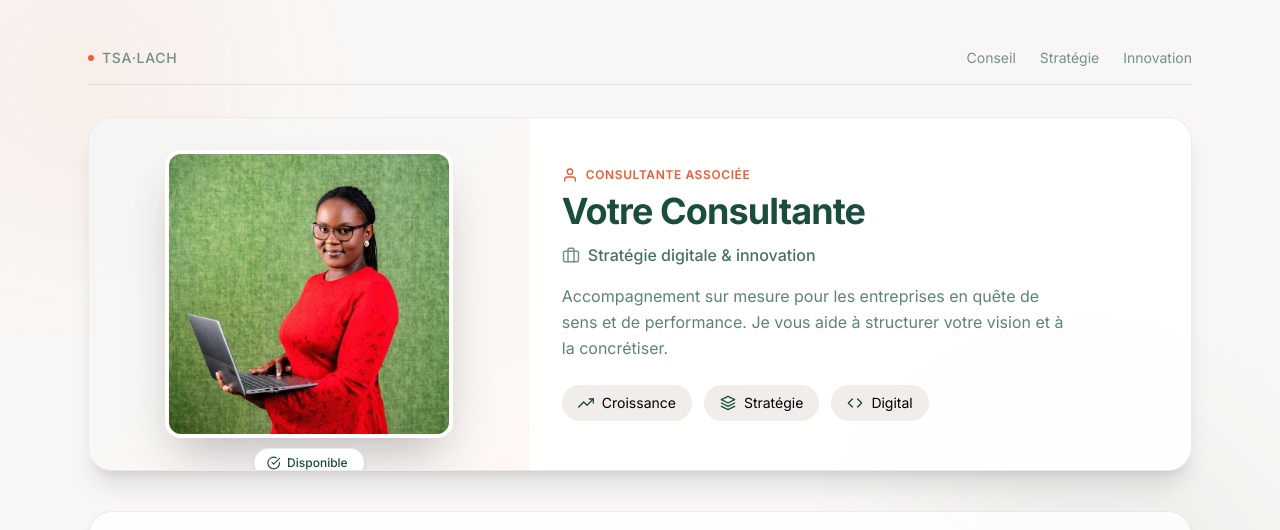
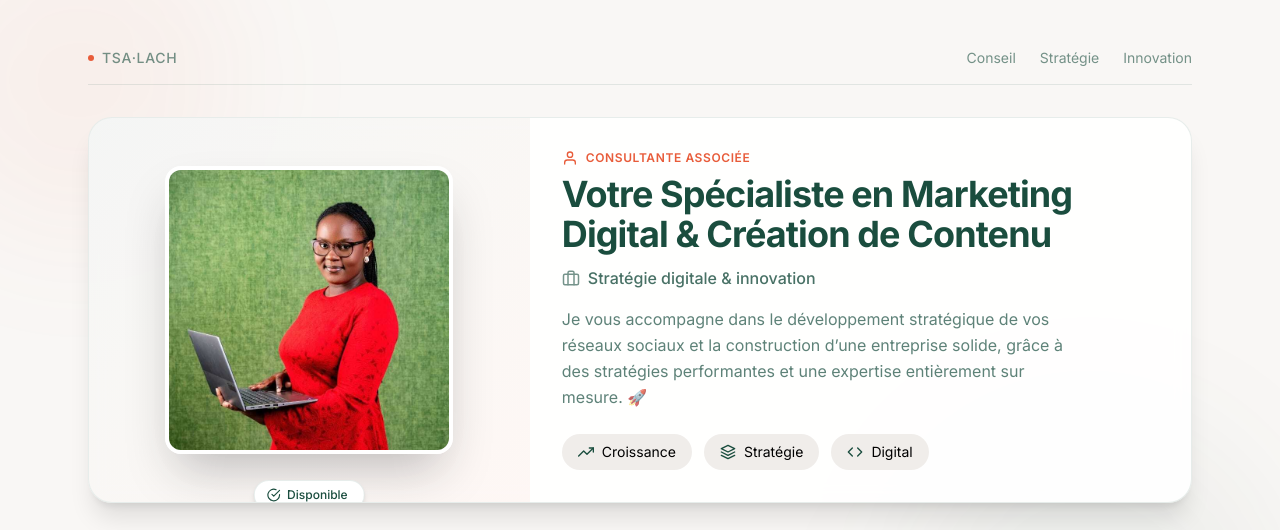
Before and after one commit to Hiddekel06/Muriel, a website: page index.html in a window 1280 px wide. Shown: the top 530 px of the page. Drawn offline with Linux system fonts and the light colour scheme.

Commit message:
Modif demander

```diff
--- a/index.html
+++ b/index.html
@@ -98,14 +98,15 @@
             <svg width="16" height="16" viewBox="0 0 24 24" fill="none" stroke="#E85C3A" stroke-width="2" stroke-linecap="round" stroke-linejoin="round"><path d="M20 21v-2a4 4 0 0 0-4-4H8a4 4 0 0 0-4 4v2"></path><circle cx="12" cy="7" r="4"></circle></svg>
             <span>Consultante associée</span>
           </div>
-          <h1 class="text-2xl sm:text-3xl md:text-4xl font-bold text-[#1A4D3E] tracking-tight mb-2 sm:mb-3">Votre Consultante</h1>
+          <h1 class="text-2xl sm:text-3xl md:text-4xl font-bold text-[#1A4D3E] tracking-tight mb-2 sm:mb-3 leading-tight">
+            <strong>Votre Spécialiste en Marketing Digital &amp; Création de Contenu</strong>
+          </h1>
           <div class="flex items-center gap-2 mb-3 sm:mb-4">
             <svg width="18" height="18" viewBox="0 0 24 24" fill="none" stroke="#1A4D3E" stroke-width="2" stroke-linecap="round" stroke-linejoin="round" opacity="0.6"><rect x="2" y="7" width="20" height="14" rx="2" ry="2"></rect><path d="M16 21V5a2 2 0 0 0-2-2h-4a2 2 0 0 0-2 2v16"></path></svg>
             <span class="text-sm sm:text-base text-[#1A4D3E]/80 font-medium">Stratégie digitale & innovation</span>
           </div>
           <p class="text-sm sm:text-base text-[#1A4D3E]/70 leading-relaxed mb-4 sm:mb-6 max-w-lg">
-            Accompagnement sur mesure pour les entreprises en quête de sens et de performance.
-            Je vous aide à structurer votre vision et à la concrétiser.
+            Je vous accompagne dans le développement stratégique de vos réseaux sociaux et la construction d’une entreprise solide, grâce à des stratégies performantes et une expertise entièrement sur mesure. 🚀
           </p>
           <!-- Tags sans émoji, avec icônes petites -->
           <div class="flex flex-wrap gap-3">
```
Also changed, not shown: images/Logo_Muriel-removebg-preview.png (added).
